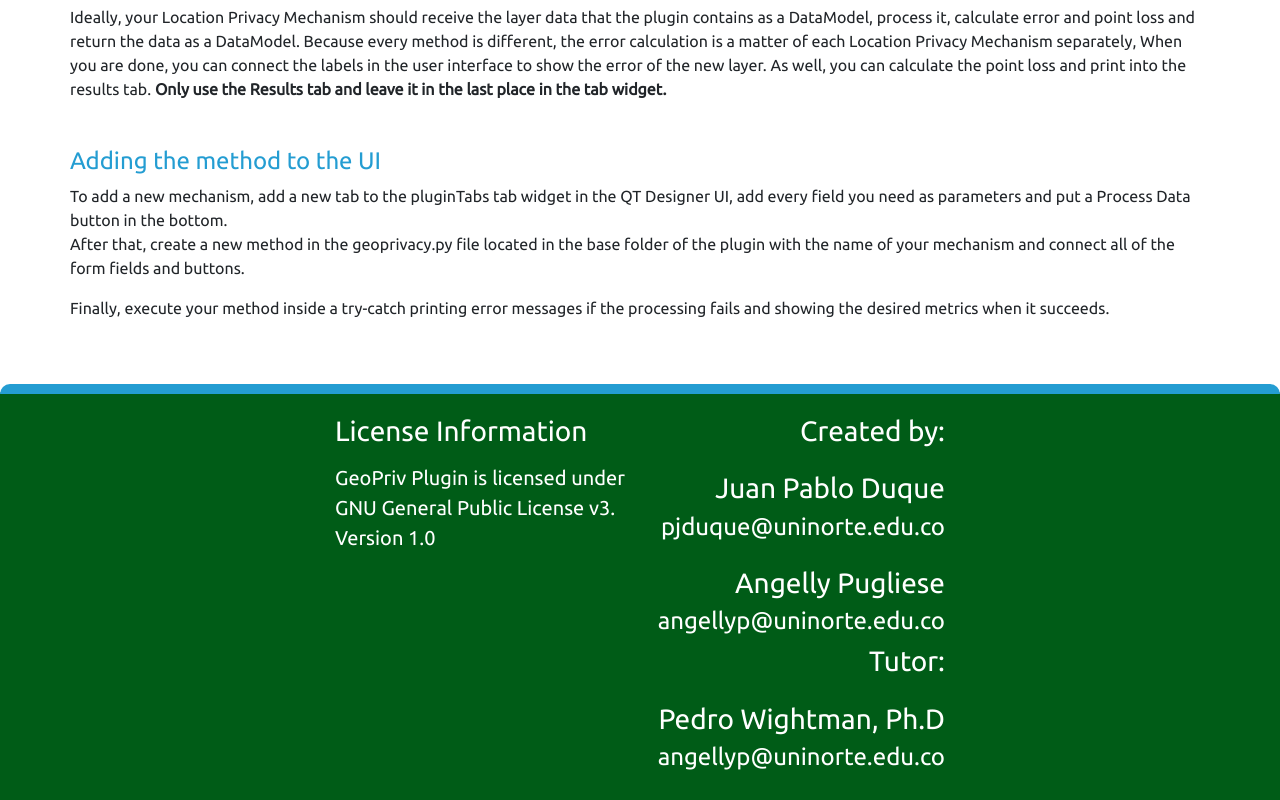
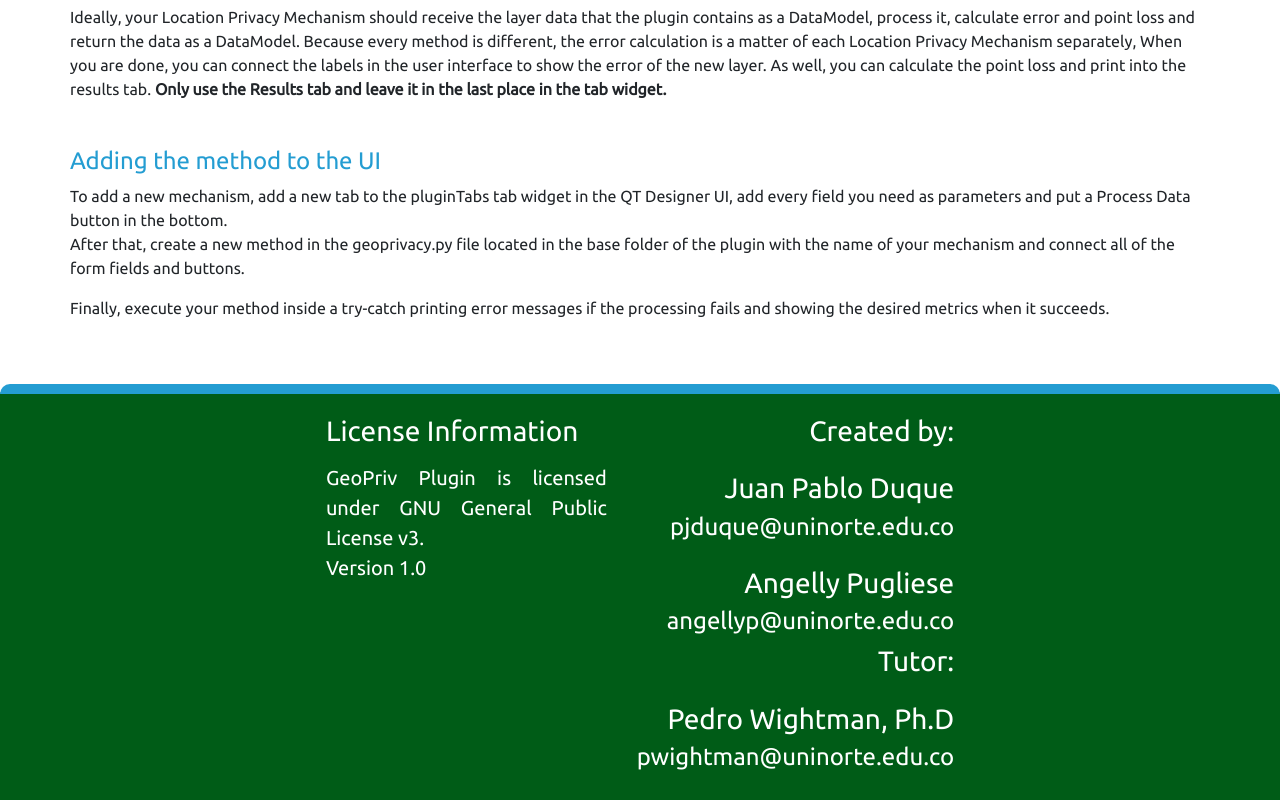
Before and after one commit to Diuke/GeoPrivPlugin, a plain HTML site: page index.html in a window 1280 px wide. Shown: the part 9468-10268 px from the top of the page. Drawn offline with nearby package versions, Linux system fonts and the light colour scheme.

Commit message:
changed pedro email

```diff
--- a/index.html
+++ b/index.html
@@ -393,7 +393,7 @@
                 <h4>angellyp@uninorte.edu.co</h4>
                 <h3>Tutor:</h3>
                 <h3 class="mt-4">Pedro Wightman, Ph.D</h4>
-                <h4>angellyp@uninorte.edu.co</h4>
+                <h4>pwightman@uninorte.edu.co</h4>
             </div>
             <div class="col-md"></div>
         </div>
```
